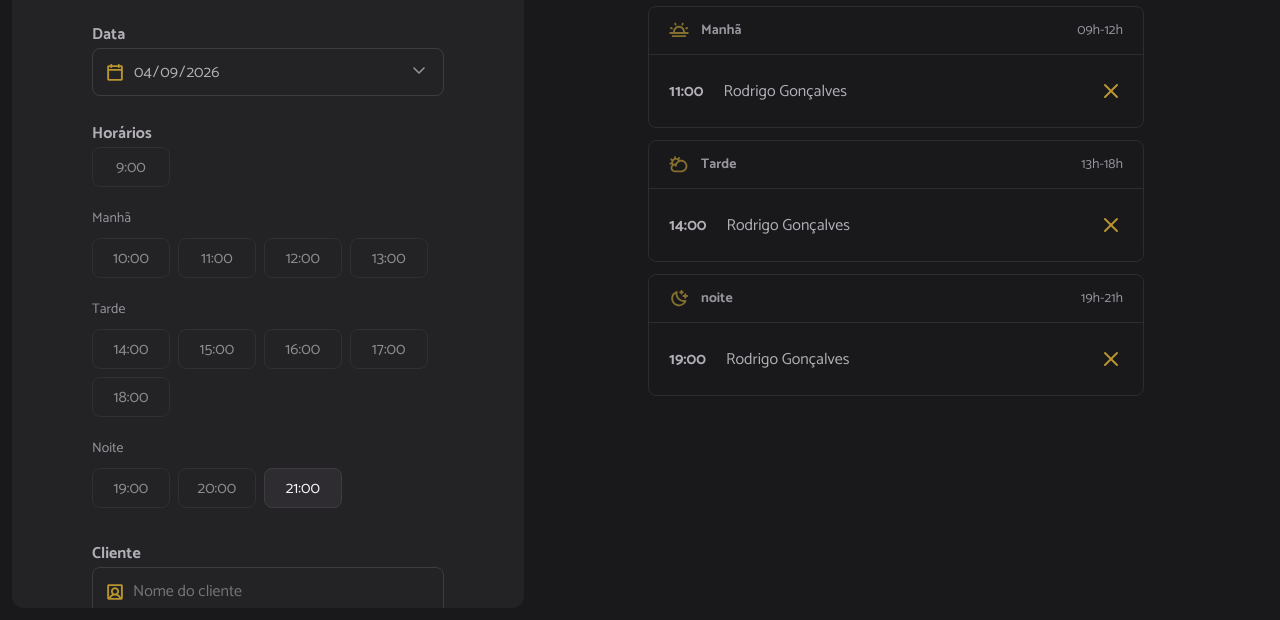
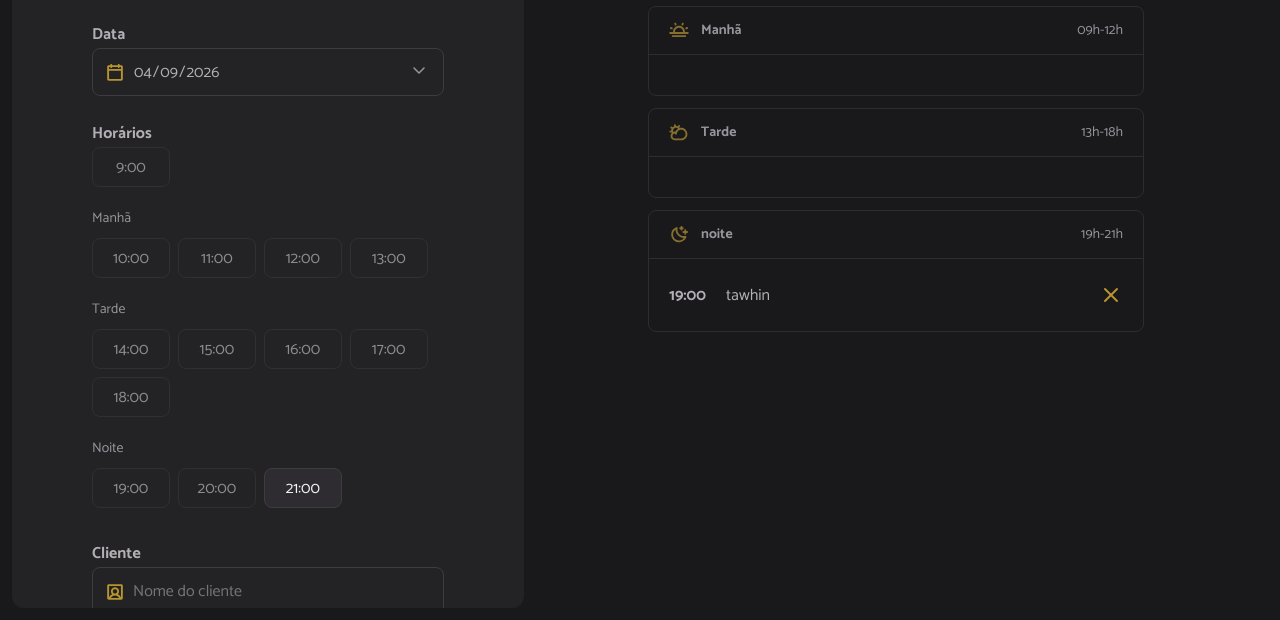
Before and after one commit to tawhinchiang/HairDay, a website built with webpack: page index.html in a window 1280 px wide. Shown: the part 180-800 px from the top of the page. Built offline with nearby package versions, Linux system fonts and the light colour scheme; data requests are answered from the project's data file.

Commit message:
Carregando agendamentos e horarios disponiveis

```diff
--- a/src/modules/form/hours-load.js
+++ b/src/modules/form/hours-load.js
@@ -2,22 +2,23 @@ import dayjs from 'dayjs'
 import { openingHours } from '../../utils/opening-hours.js'
 import { hoursCLick } from './hours-click.js'
 const hours = document.getElementById("hours")
-export function hoursLoad(date) {
+export function hoursLoad({date,dailySchedules}) {
 
     //limpa a lista de horarios
     hours.innerHTML = ""
-
+    const unavailableHours = dailySchedules.map(schedule => dayjs(schedule.when).format("H:mm"))
     const opening = openingHours.map((hour) => {
         //recupera somente a hora
 
         const [scheduleHour] = hour.split(":")
 
         //adiciona a hora na date e verificar se esta no passado
-        const isHourPast = dayjs(date).add(scheduleHour, "hour").isAfter(dayjs())
+        const isHourpast = dayjs(date).add(scheduleHour, "hour").isBefore(dayjs())
         //define se o horario esta disponivel
+        const available = !unavailableHours.includes(hour) && !isHourpast
         return {
             hour,
-            available: isHourPast
+            available
         }
     })
 
--- a/src/modules/schedules/load.js
+++ b/src/modules/schedules/load.js
@@ -1,10 +1,21 @@
 import { hoursLoad } from "../form/hours-load";
+import { schedulesShow } from "../schedules/show.js";
+import { scheduleFetchByDay } from "../../services/schedule-fetch-by-day.js"
+
 //seleciona o input de data
 const selectedDate = document.getElementById("date")
-export function schedulesDay(){
+
+export async function schedulesDay() {
     // obtem a data do input
     const date = selectedDate.value
-//renderiza as horas disponiveis
-    hoursLoad(date)
+
+    //buscar na apir os agendamentos
+    const dailySchedules = await scheduleFetchByDay({ date })
+
+    //Exibe os agendamentos
+    schedulesShow({ dailySchedules })
+
+    //renderiza as horas disponiveis
+    hoursLoad({ date, dailySchedules })
 
 }
--- /dev/null
+++ b/src/modules/schedules/show.js
@@ -0,0 +1,49 @@
+import dayjs from "dayjs";
+
+//SELECIONA AS SESSOES MANHA ,TARDE E NOITE
+const periodMorning = document.getElementById("period-morning")
+const periodAfternoon = document.getElementById("period-afternoon")
+const periodNight = document.getElementById("period-night")
+
+export function schedulesShow({ dailySchedules }) {
+    try {
+        //limpando listas
+        periodMorning.innerHTML = ""
+        periodAfternoon.innerHTML = ""
+        periodNight.innerHTML = ""
+        //renderizar agendamentos por periodo
+        dailySchedules.forEach((schedule) => {
+            const item = document.createElement("li")
+            const time = document.createElement("strong")
+            const name = document.createElement("span")
+
+            //adicionar o id do agendamento
+            item.setAttribute("data-id", schedule.id)
+            time.textContent = dayjs(schedule.when).format("HH:mm")
+            name.textContent = schedule.name
+            //cria o icone de cancelar o agendamento
+            const cancelIcon =document.createElement("img")
+            cancelIcon.classList.add("cancel-icon")
+            cancelIcon.setAttribute("src", "./src/assets/cancel.svg")
+            cancelIcon.setAttribute("alt", "Cancelar")
+            //adiciona o tempo,nome  e icone no ITEM
+
+            item.append(time, name, cancelIcon)
+
+            //obtem a hora
+            const hour = dayjs(schedule.when).hour()
+
+            //renderizar o agendamento na sessão (manhã,tarde ou noite )
+            if (hour  <= 12) {
+                periodMorning.appendChild(item)
+            }else if (hour > 12 && hour <= 18) {
+                periodAfternoon.appendChild(item)
+            }else {
+                periodNight.appendChild(item)
+             }
+        });
+    } catch (error) {
+        console.log(error)
+        alert("Não foi possível carregar os agendamento do dia")
+    }
+}
--- /dev/null
+++ b/src/services/schedule-fetch-by-day.js
@@ -0,0 +1,21 @@
+
+import dayjs from "dayjs";
+import { apiConfig } from "./api-config.js"
+export async function scheduleFetchByDay({ date }) {
+    try {
+        //faz a requisição para obter os agendamento do dia
+        const response = await fetch(`${apiConfig.baseUrl}/schedules`)
+        //converte para json
+        const data = await response.json()
+
+        //filtra os agendamnentos pelo dia selecionado
+        const dailySchedules = data.filter((schedule) =>
+             dayjs(date).isSame(schedule.when, "day"))
+
+        return dailySchedules
+    } catch (error) {
+        console.log(error);
+        alert("Não foi possível carregar os agendamento do dia")
+        return []
+    }
+}
--- a/src/services/schedule-new.js
+++ b/src/services/schedule-new.js
@@ -1,6 +1,7 @@
 import { apiConfig } from "./api-config";
 export async function scheduleNew({id,name,when}){
     try{
+        //buscando requisição
     await fetch(`${apiConfig.baseUrl}/schedules`,{
         method: "POST",
         headers:{
@@ -13,6 +14,7 @@ export async function scheduleNew({id,name,when}){
         })
 
     })
+    //exibe mensagem de agendamento realizado
     alert("Agendamento realizado com sucesso")
     }catch(error){
         console.log(error);
```
Also changed, not shown: index.html (+6 -6 lines).
